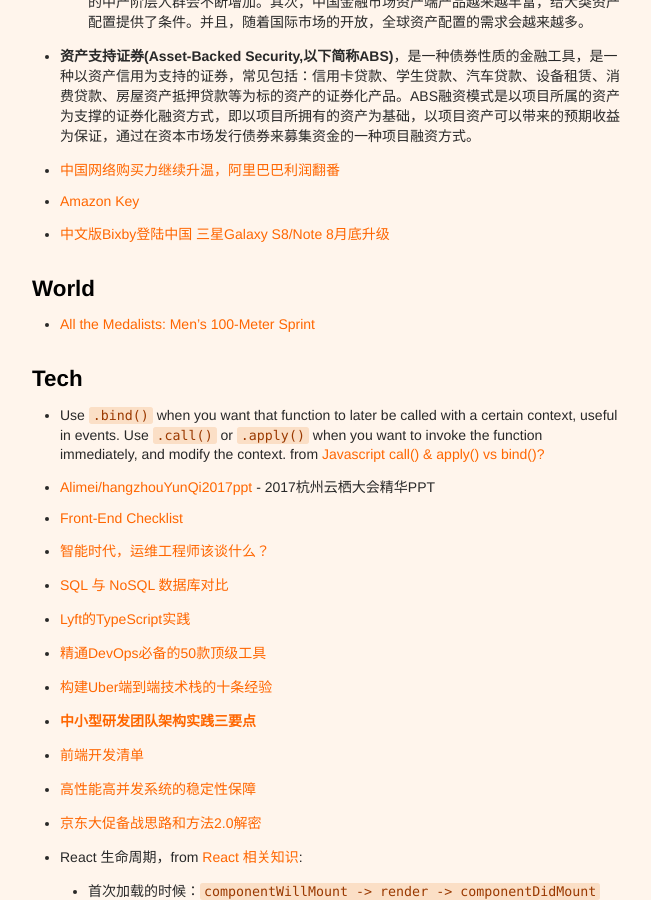
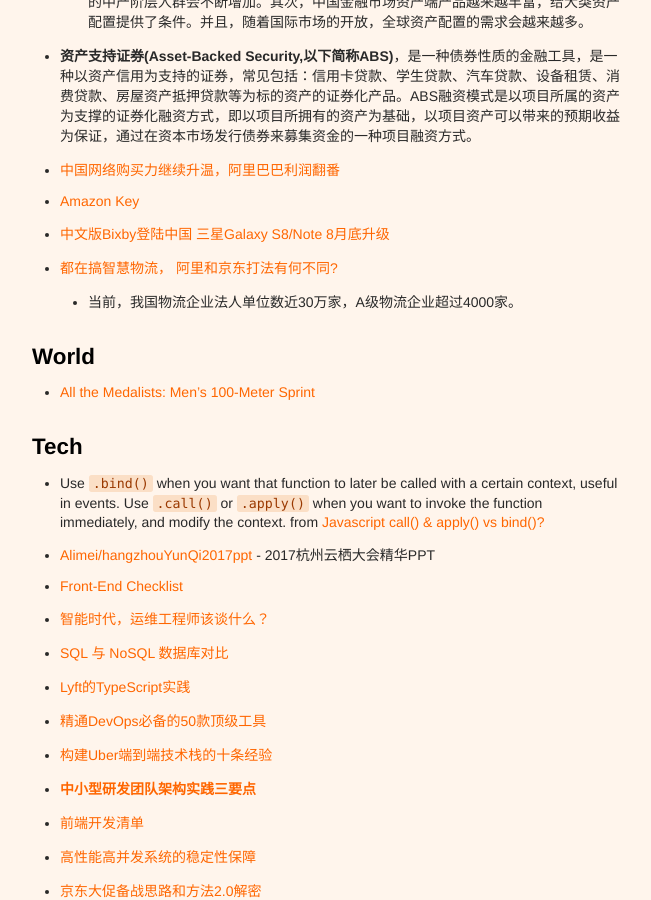
Before and after one commit to xianyuxmu/xianyuxmu.github.io, a Jekyll site: the page built from _posts/2017-11-01-monthly-reading.md, in a window 1280 px wide and 900 px high, scrolled down 1547 px. Shown: the whole window, without its empty margins (314-965 px from the left). Built offline with Jekyll 4.4.1, drawn with Linux system fonts in a browser that asks for light colours; comment, search, counter and statistics services are not loaded.

Commit message:
Reading of 23 Nov. 2017

```diff
--- a/_posts/2017-11-01-monthly-reading.md
+++ b/_posts/2017-11-01-monthly-reading.md
@@ -54,6 +54,8 @@
 - [中国网络购买力继续升温，阿里巴巴利润翻番](https://cn.nytimes.com/business/20171103/alibaba-earnings/)
 - [Amazon Key](https://www.amazon.com/b?&node=17285120011)
 - [中文版Bixby登陆中国 三星Galaxy S8/Note 8月底升级](http://www.cnbeta.com/articles/tech/672473.htm)
+- [都在搞智慧物流， 阿里和京东打法有何不同?](http://tech.sina.com.cn/csj/2017-11-22/doc-ifynwhww6051930.shtml)
+	- 当前，我国物流企业法人单位数近30万家，A级物流企业超过4000家。
 
 ## World
 
```
